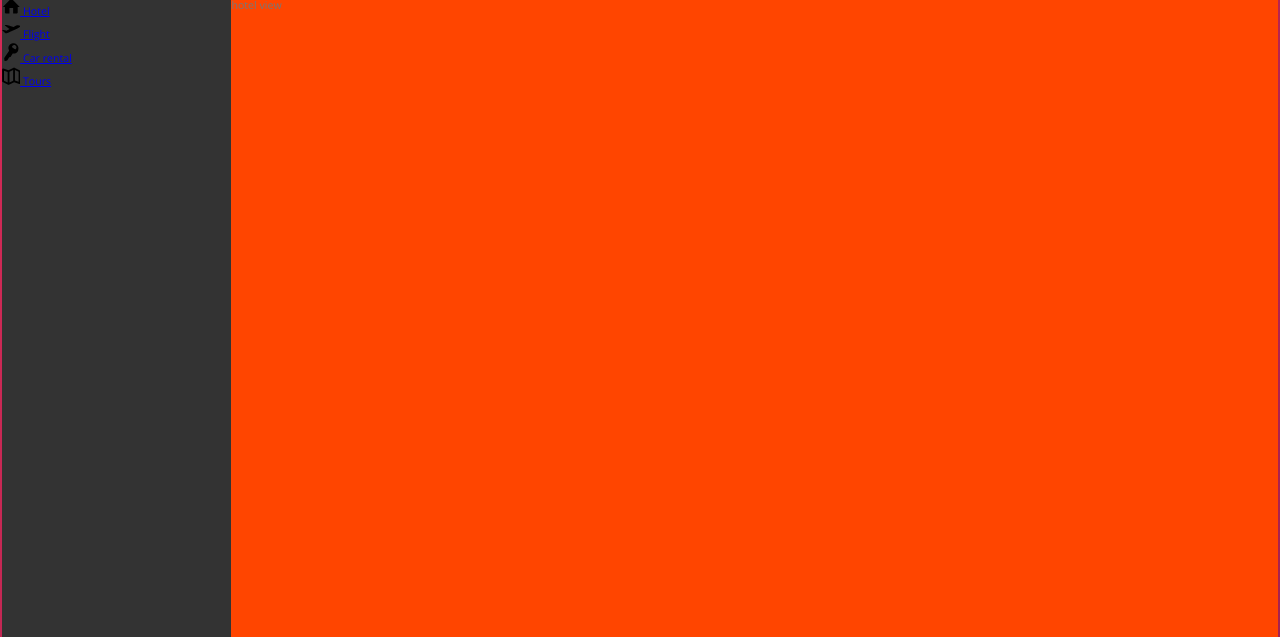
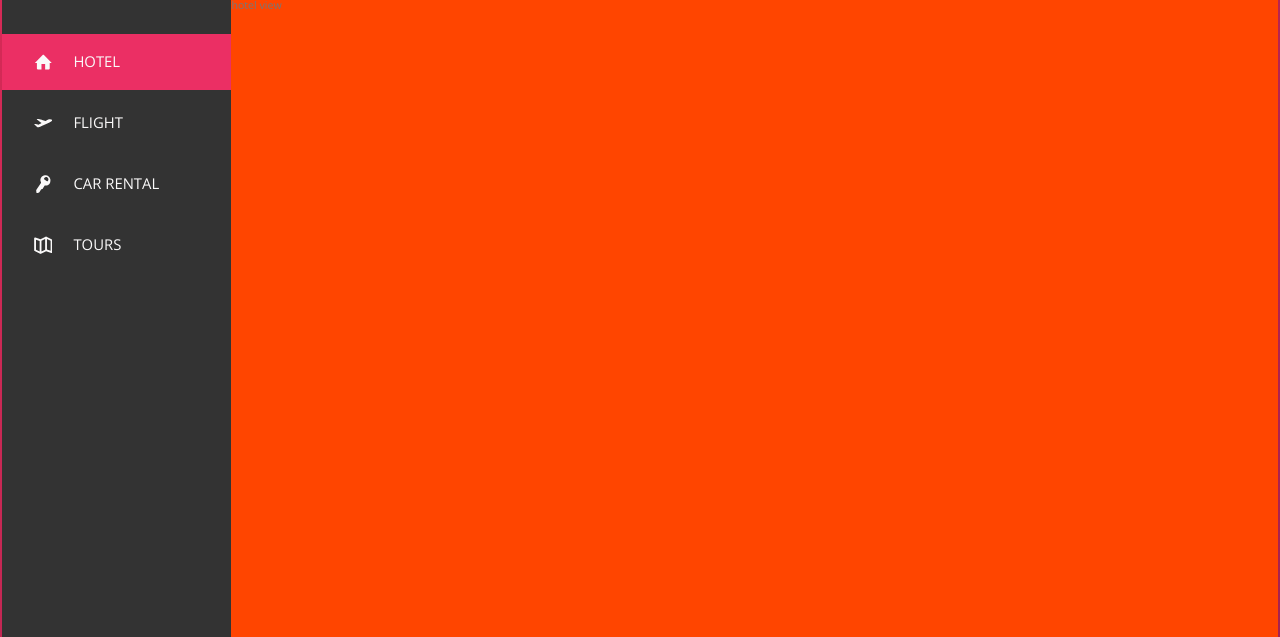
Before and after one commit to Israel-J/Trillo, a website: page index.html in a window 1280 px wide. Shown: the part 163-800 px from the top of the page. Drawn offline with nearby package versions, Linux system fonts and the light colour scheme.

Commit message:
Finished the navigation

```diff
--- a/index.html
+++ b/index.html
@@ -51,7 +51,7 @@
         <div class="content">
             <nav class="sidebar">
                 <ul class="side-nav">
-                    <li class="side-nav__item">
+                    <li class="side-nav__item side-nav__item--active">
                         <a href="#" class="side-nav__link">
                             <svg class="side-nav__icon">
                                 <use xlink:href="img/sprite.svg#icon-home"></use>
--- a/sass/_components.scss
+++ b/sass/_components.scss
@@ -127,17 +127,59 @@
 // SIDE NAVIGATION
 
 .side-nav {
+    font-size: 1.4rem;
+    list-style: none;
+    margin-top: 3.5rem;
+
     &__item {
+        position: relative;
 
+        &:not(:last-child) {
+            margin-bottom: .5rem;
+        }
     }
 
-    &__link {
+    &__item::before {
+        content: "";
+        position: absolute;
+        top: 0;
+        left: 0;
+        height: 100%;
+        width: 3px;
+        background-color: var(--color-primary);
+        transform: scaleY(0);
+        transition: transform .2s, width .4s cubic-bezier(1,0,0,1) .2s, background-color .1s;
+    }
 
+    &__item:hover::before,
+    &__item--active::before {
+        transform: scaleY(1);
+        width: 100%;
+    }
+
+    &__item:active::before {
+        background-color: var(--color-primary-light);
+    }
+
+    &__link:link,
+    &__link:visited {
+        color: var(--color-grey-light-1);
+        text-decoration: none;
+        text-transform: uppercase;
+        display: block;
+        padding: 1.5rem 3rem;
+        position: relative;
+        z-index: 10;
+
+        display: flex;
+        align-items: center;
     }
 
     &__icon {
         width: 1.75rem;
         height: 1.72rem;
+        margin-right: 2rem;
+        fill: var(--color-grey-light-1);
     }
 }
 
```
Also changed, not shown: css/style.css.
